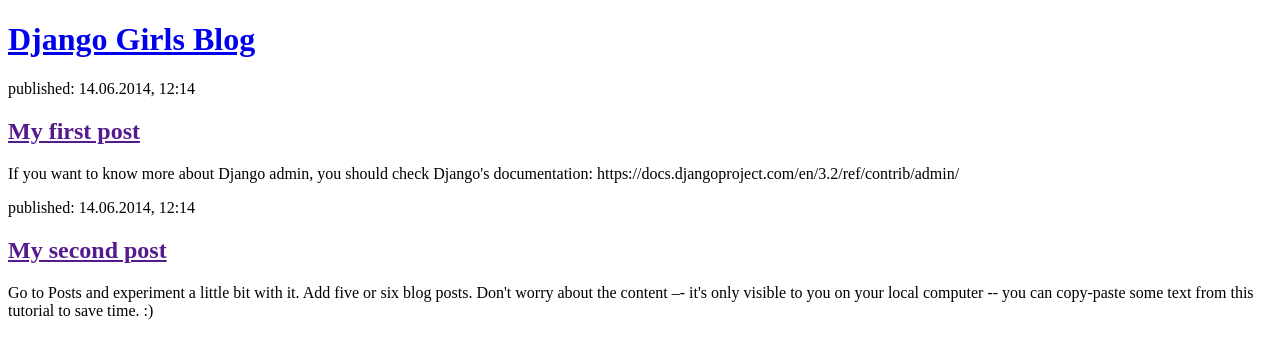
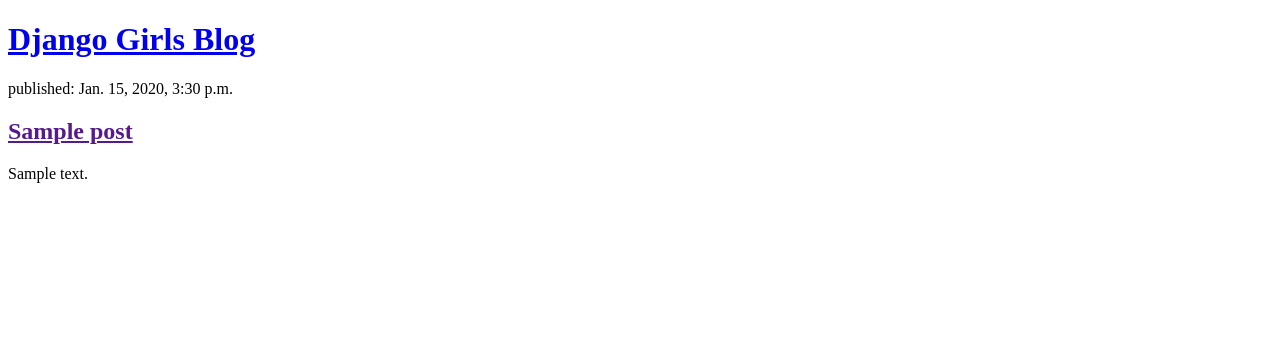
Before and after one commit to savya-ad/my-first-blog, a Django app: page / in a window 1280 px wide. Shown: the top 359 px of the page. Run offline with Django 4.2, Linux system fonts and the light colour scheme; tables that the repository leaves empty hold one stand-in row (values such as "Sample post").

Commit message:
Modified templates to display posts from database.

```diff
--- a/blogs/templates/blogs/post_list.html
+++ b/blogs/templates/blogs/post_list.html
@@ -4,20 +4,16 @@
         <title>Django Girls blog</title>
     </head>
     <body>
-        <header>
-            <h1><a href="/">Django Girls Blog</a></h1>
-        </header>
+    <header>
+        <h1><a href="/">Django Girls Blog</a></h1>
+    </header>
 
+    {% for post in posts %}
         <article>
-            <time>published: 14.06.2014, 12:14</time>
-            <h2><a href="">My first post</a></h2>
-            <p>If you want to know more about Django admin, you should check Django's documentation: https://docs.djangoproject.com/en/3.2/ref/contrib/admin/</p>
+            <time>published: {{ post.published_date }}</time>
+            <h2><a href="">{{ post.title }}</a></h2>
+            <p>{{ post.text|linebreaksbr }}</p>
         </article>
-
-        <article>
-            <time>published: 14.06.2014, 12:14</time>
-            <h2><a href="">My second post</a></h2>
-            <p>Go to Posts and experiment a little bit with it. Add five or six blog posts. Don't worry about the content –- it's only visible to you on your local computer -- you can copy-paste some text from this tutorial to save time. :)</p>
-        </article>
+    {% endfor %}
     </body>
 </html>
--- a/blogs/templates/home.html
+++ /dev/null
@@ -1 +0,0 @@
-<h1> Hello world!</h1>
--- a/blogs/views.py
+++ b/blogs/views.py
@@ -1,7 +1,7 @@
 from django.shortcuts import render
-
-# def home(request):
-# 	return render(request, 'home.html', {})
+from django.utils import timezone
+from .models import Post
 
 def post_list(request):
-    return render(request, 'blogs/post_list.html', {})
+    posts = Post.objects.filter(published_date__lte=timezone.now()).order_by('published_date')
+    return render(request, 'blogs/post_list.html', {'posts': posts})
```
